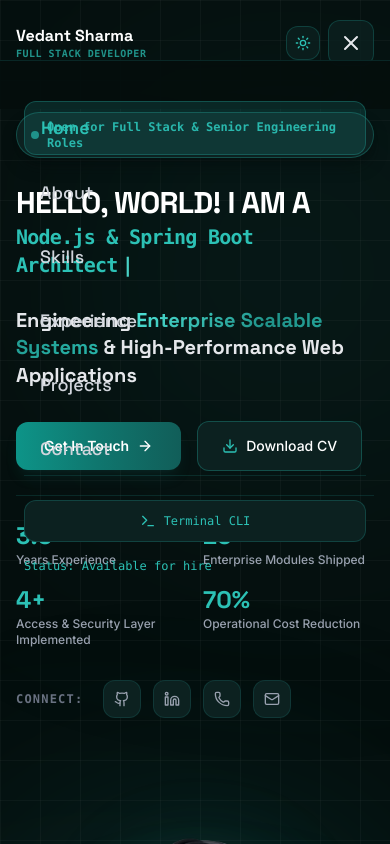
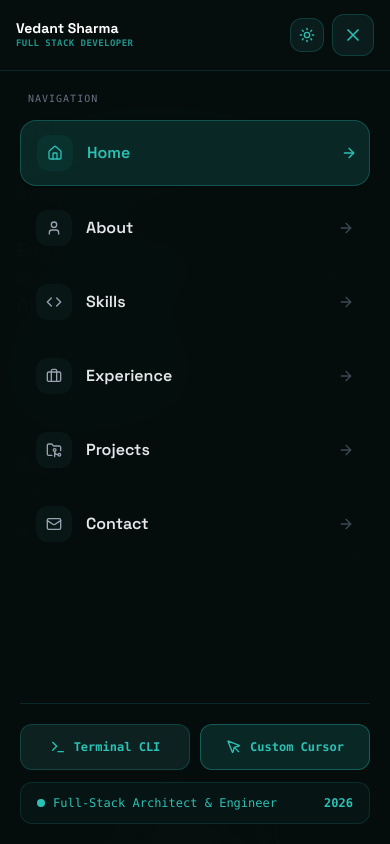
Before and after one commit to vedantsharma1560/portfolio, a React (Vite) app: page / in a window 390 px wide. Both pictures are taken after a click on the button 351 px from the left and 43 px from the top of the page. Shown: the top 844 px of the page. Built offline with nearby package versions, Linux system fonts and the light colour scheme.

Commit message:
feat(nav): add icons to navbar and prevent body scroll
Added navigation icons for improved UX, implemented body scroll locking when the mobile menu is active, added a site favicon, and temporarily commented out the availability badge.

```diff
--- a/index.html
+++ b/index.html
@@ -3,6 +3,7 @@
   <head>
     <meta charset="UTF-8" />
     <meta name="viewport" content="width=device-width, initial-scale=1.0" />
+    <link rel="icon" type="image/png" href="/personal-profile.png" />
     <title>Vedant | Portfolio</title>
     <meta name="description" content="Award-winning portfolio of Alex Rivers, Creative Technologist and Full-Stack Architect specializing in high-performance web apps, interactive 3D, and AI interfaces." />
     <meta name="keywords" content="Creative Technologist, Full-Stack Engineer, React, Three.js, TypeScript, AI Applications, WebGL, Developer Portfolio" />
--- a/src/components/Hero.tsx
+++ b/src/components/Hero.tsx
@@ -47,13 +47,13 @@ export const Hero: React.FC<HeroProps> = ({ isDarkMode, onOpenResume, onNavigate
           <div className="lg:col-span-7 flex flex-col gap-6 text-left">
 
             {/* Availability Status Badge */}
-            <div className="inline-flex items-center gap-2 px-3.5 py-1.5 rounded-full bg-teal-50 dark:bg-[#0c2120] border border-teal-200 dark:border-[#20938a]/40 text-[#0d9488] dark:text-[#2cc1b5] text-xs font-mono w-fit shadow-sm dark:shadow-lg dark:shadow-[#050e0d]/50 font-semibold">
+            {/* <div className="inline-flex items-center gap-2 px-3.5 py-1.5 rounded-full bg-teal-50 dark:bg-[#0c2120] border border-teal-200 dark:border-[#20938a]/40 text-[#0d9488] dark:text-[#2cc1b5] text-xs font-mono w-fit shadow-sm dark:shadow-lg dark:shadow-[#050e0d]/50 font-semibold">
               <span className="relative flex h-2 w-2">
                 <span className="animate-ping absolute inline-flex h-full w-full rounded-full bg-[#0d9488] dark:bg-[#20938a] opacity-75"></span>
                 <span className="relative inline-flex rounded-full h-2 w-2 bg-[#0d9488] dark:bg-[#20938a]"></span>
               </span>
               <span>{PERSONAL_INFO.availability}</span>
-            </div>
+            </div> */}
 
             {/* Clean Minimal Integrated Heading */}
             <div className="space-y-3">
--- a/src/components/Navbar.tsx
+++ b/src/components/Navbar.tsx
@@ -1,5 +1,5 @@
 import React, { useState, useEffect } from 'react';
-import { Menu, X, Sun, Moon, MousePointer, Terminal } from 'lucide-react';
+import { Menu, X, Sun, Moon, MousePointer, Terminal, Home, User, Code, Briefcase, FolderGit2, Mail, ArrowRight } from 'lucide-react';
 import { PERSONAL_INFO } from '../data/portfolioData';
 
 interface NavbarProps {
@@ -12,12 +12,12 @@ interface NavbarProps {
 }
 
 const NAV_LINKS = [
-  { id: 'hero', label: 'Home' },
-  { id: 'about', label: 'About' },
-  { id: 'skills', label: 'Skills' },
-  { id: 'experience', label: 'Experience' },
-  { id: 'projects', label: 'Projects' },
-  { id: 'contact', label: 'Contact' },
+  { id: 'hero', label: 'Home', icon: Home },
+  { id: 'about', label: 'About', icon: User },
+  { id: 'skills', label: 'Skills', icon: Code },
+  { id: 'experience', label: 'Experience', icon: Briefcase },
+  { id: 'projects', label: 'Projects', icon: FolderGit2 },
+  { id: 'contact', label: 'Contact', icon: Mail },
 ];
 
 export const Navbar: React.FC<NavbarProps> = ({
@@ -33,6 +33,18 @@ export const Navbar: React.FC<NavbarProps> = ({
   const [lastScrollY, setLastScrollY] = useState(0);
   const [mobileMenuOpen, setMobileMenuOpen] = useState(false);
 
+  // Prevent background body scroll when mobile drawer is open
+  useEffect(() => {
+    if (mobileMenuOpen) {
+      document.body.style.overflow = 'hidden';
+    } else {
+      document.body.style.overflow = '';
+    }
+    return () => {
+      document.body.style.overflow = '';
+    };
+  }, [mobileMenuOpen]);
+
   useEffect(() => {
     const handleScroll = () => {
       const currentY = window.scrollY;
@@ -43,7 +55,7 @@ export const Navbar: React.FC<NavbarProps> = ({
         setIsScrolled(false);
       }
 
-      if (currentY > lastScrollY && currentY > 200) {
+      if (currentY > lastScrollY && currentY > 200 && !mobileMenuOpen) {
         setIsNavVisible(false);
       } else {
         setIsNavVisible(true);
@@ -54,45 +66,57 @@ export const Navbar: React.FC<NavbarProps> = ({
 
     window.addEventListener('scroll', handleScroll, { passive: true });
     return () => window.removeEventListener('scroll', handleScroll);
-  }, [lastScrollY]);
+  }, [lastScrollY, mobileMenuOpen]);
 
   const scrollToSection = (id: string) => {
     setMobileMenuOpen(false);
+    // Allow state & overflow cleanup to apply before scrolling
+    requestAnimationFrame(() => {
       const element = document.getElementById(id);
       if (element) {
-      element.scrollIntoView({ behavior: 'smooth', block: 'start' });
+        const headerOffset = 70;
+        const elementPosition = element.getBoundingClientRect().top;
+        const offsetPosition = elementPosition + window.scrollY - headerOffset;
+        window.scrollTo({
+          top: offsetPosition,
+          behavior: 'smooth'
+        });
       }
+    });
   };
 
+  const showHeader = isNavVisible || mobileMenuOpen;
+
   return (
+    <>
       <header
         className={`fixed top-0 left-0 right-0 z-40 transition-all duration-300 ${
-        isNavVisible ? 'translate-y-0' : '-translate-y-full'
+          showHeader ? 'translate-y-0' : '-translate-y-full'
         } ${
           isScrolled
-          ? 'py-3 border-b border-slate-200/80 dark:border-[#20938a]/20 bg-white/90 dark:bg-[#050e0d]/90 backdrop-blur-md shadow-sm dark:shadow-lg dark:shadow-[#050e0d]/50'
-          : 'py-5 bg-transparent'
+            ? 'py-3 border-b border-slate-200/80 dark:border-[#20938a]/20 bg-white/95 dark:bg-[#050e0d]/95 backdrop-blur-md shadow-sm dark:shadow-lg dark:shadow-[#050e0d]/50'
+            : 'py-4 sm:py-5 bg-transparent'
         }`}
       >
         <div className="max-w-7xl mx-auto px-4 sm:px-6 lg:px-8 flex items-center justify-between">
-        {/* Logo - Name and title only without VS avatar box */}
+          {/* Logo - Name and title */}
           <a
             href="#hero"
             onClick={(e) => {
               e.preventDefault();
               scrollToSection('hero');
             }}
-          className="group flex flex-col font-heading focus:outline-none"
+            className="group flex flex-col font-heading focus:outline-none cursor-pointer"
           >
-          <span className="text-slate-900 dark:text-white group-hover:text-[#0d9488] dark:group-hover:text-[#2cc1b5] transition-colors font-bold text-base leading-tight">
+            <span className="text-slate-900 dark:text-white group-hover:text-[#0d9488] dark:group-hover:text-[#2cc1b5] transition-colors font-bold text-sm sm:text-base leading-tight">
               {PERSONAL_INFO.name}
             </span>
-          <span className="text-[10px] text-[#0d9488] dark:text-[#20938a] font-mono tracking-wider uppercase font-semibold">
+            <span className="text-[9px] sm:text-[10px] text-[#0d9488] dark:text-[#20938a] font-mono tracking-wider uppercase font-semibold">
               Full Stack Developer
             </span>
           </a>
 
-        {/* Minimal Header Nav Links */}
+          {/* Desktop Navigation Links */}
           <nav className="hidden lg:flex items-center gap-6">
             {NAV_LINKS.map((link) => {
               const isActive = activeSection === link.id;
@@ -100,7 +124,7 @@ export const Navbar: React.FC<NavbarProps> = ({
                 <button
                   key={link.id}
                   onClick={() => scrollToSection(link.id)}
-                className={`relative py-1 text-sm font-medium transition-all duration-200 ${
+                  className={`relative py-1 text-sm font-medium transition-all duration-200 cursor-pointer ${
                     isActive
                       ? 'text-[#0d9488] dark:text-[#2cc1b5] font-semibold'
                       : 'text-slate-600 dark:text-gray-300 hover:text-[#0d9488] dark:hover:text-[#2cc1b5]'
@@ -115,99 +139,171 @@ export const Navbar: React.FC<NavbarProps> = ({
             })}
           </nav>
 
-        {/* Action Controls & Toggles */}
+          {/* Desktop Action Controls & Toggles */}
           <div className="hidden sm:flex items-center gap-2">
-          {/* Terminal button */}
             <button
               onClick={() => onOpenTerminal()}
               title="Open Developer Terminal (CLI)"
-            className="p-2 rounded-xl text-slate-700 dark:text-gray-300 hover:text-[#0d9488] dark:hover:text-[#2cc1b5] transition-all text-xs flex items-center gap-1.5 font-mono bg-slate-100 dark:bg-[#0c2120]/80 border border-slate-200 dark:border-[#20938a]/30 hover:border-[#0d9488]/40 dark:hover:border-[#20938a]/60"
+              className="p-2 rounded-xl text-slate-700 dark:text-gray-300 hover:text-[#0d9488] dark:hover:text-[#2cc1b5] transition-all text-xs flex items-center gap-1.5 font-mono bg-slate-100 dark:bg-[#0c2120]/80 border border-slate-200 dark:border-[#20938a]/30 hover:border-[#0d9488]/40 dark:hover:border-[#20938a]/60 cursor-pointer"
             >
               <Terminal className="w-4 h-4 text-[#0d9488] dark:text-[#2cc1b5]" />
               <span className="hidden xl:inline text-[11px]">CLI</span>
             </button>
 
-          {/* Cursor toggle */}
             <button
               onClick={() => onToggleCursor()}
               title={isCursorEnabled ? 'Disable Custom Cursor' : 'Enable Custom Cursor'}
-            className={`p-2 rounded-xl transition-all hidden md:block border border-slate-200 dark:border-[#20938a]/30 ${
+              className={`p-2 rounded-xl transition-all hidden md:block border border-slate-200 dark:border-[#20938a]/30 cursor-pointer ${
                 isCursorEnabled ? 'text-[#0d9488] dark:text-[#2cc1b5] bg-teal-50 dark:bg-[#20938a]/20 border-teal-300 dark:border-[#20938a]/50' : 'text-slate-500 dark:text-gray-400 hover:text-slate-900 dark:hover:text-white bg-slate-100 dark:bg-[#0c2120]/80'
               }`}
             >
               <MousePointer className="w-4 h-4" />
             </button>
 
-          {/* Theme toggle */}
             <button
               onClick={() => onToggleTheme()}
               title={isDarkMode ? 'Switch to Light Theme' : 'Switch to Dark Theme'}
-            className="p-2 rounded-xl text-slate-700 dark:text-gray-300 hover:text-[#0d9488] dark:hover:text-[#2cc1b5] transition-all bg-slate-100 dark:bg-[#0c2120]/80 border border-slate-200 dark:border-[#20938a]/30"
+              className="p-2 rounded-xl text-slate-700 dark:text-gray-300 hover:text-[#0d9488] dark:hover:text-[#2cc1b5] transition-all bg-slate-100 dark:bg-[#0c2120]/80 border border-slate-200 dark:border-[#20938a]/30 cursor-pointer"
             >
               {isDarkMode ? <Sun className="w-4 h-4 text-[#2cc1b5]" /> : <Moon className="w-4 h-4 text-[#0d9488]" />}
             </button>
           </div>
 
-        {/* Mobile Hamburger Button */}
+          {/* Mobile Navigation Header Controls */}
           <div className="flex items-center gap-2 lg:hidden">
             <button
               onClick={() => onToggleTheme()}
-            className="p-2 rounded-xl text-slate-700 dark:text-gray-300 bg-slate-100 dark:bg-[#0c2120]/80 border border-slate-200 dark:border-[#20938a]/30"
+              className="p-2 rounded-xl text-slate-700 dark:text-gray-300 bg-slate-100 dark:bg-[#0c2120]/80 border border-slate-200 dark:border-[#20938a]/30 cursor-pointer"
+              aria-label="Toggle Theme"
             >
               {isDarkMode ? <Sun className="w-4 h-4 text-[#2cc1b5]" /> : <Moon className="w-4 h-4 text-[#0d9488]" />}
             </button>
 
             <button
               onClick={() => setMobileMenuOpen(!mobileMenuOpen)}
-            className="p-2.5 rounded-xl text-slate-700 dark:text-gray-200 hover:text-[#0d9488] dark:hover:text-[#2cc1b5] transition-colors bg-slate-100 dark:bg-[#0c2120]/80 border border-slate-200 dark:border-[#20938a]/30"
+              className="p-2.5 rounded-xl text-slate-700 dark:text-gray-200 hover:text-[#0d9488] dark:hover:text-[#2cc1b5] transition-colors bg-slate-100 dark:bg-[#0c2120]/80 border border-slate-200 dark:border-[#20938a]/30 cursor-pointer"
               aria-label="Toggle Navigation Menu"
             >
-            {mobileMenuOpen ? <X className="w-6 h-6" /> : <Menu className="w-6 h-6" />}
+              {mobileMenuOpen ? <X className="w-5 h-5 sm:w-6 sm:h-6 text-[#0d9488] dark:text-[#2cc1b5]" /> : <Menu className="w-5 h-5 sm:w-6 sm:h-6" />}
+            </button>
+          </div>
+        </div>
+      </header>
+
+      {/* Fullscreen Mobile Navigation Drawer - Positioned outside <header> to avoid CSS stacking context clipping */}
+      {mobileMenuOpen && (
+        <div className="fixed inset-0 z-50 lg:hidden flex flex-col bg-white/98 dark:bg-[#050e0d]/98 backdrop-blur-2xl animate-fade-in overflow-hidden">
+          {/* Mobile Drawer Top Header Bar */}
+          <div className="flex items-center justify-between px-4 sm:px-6 py-3.5 border-b border-slate-200/80 dark:border-[#20938a]/20 bg-white dark:bg-[#050e0d]">
+            <a
+              href="#hero"
+              onClick={(e) => {
+                e.preventDefault();
+                scrollToSection('hero');
+              }}
+              className="flex flex-col font-heading"
+            >
+              <span className="text-slate-900 dark:text-white font-bold text-sm sm:text-base leading-tight">
+                {PERSONAL_INFO.name}
+              </span>
+              <span className="text-[9px] text-[#0d9488] dark:text-[#20938a] font-mono tracking-wider uppercase font-semibold">
+                Full Stack Developer
+              </span>
+            </a>
+
+            <div className="flex items-center gap-2">
+              <button
+                onClick={() => onToggleTheme()}
+                className="p-2 rounded-xl text-slate-700 dark:text-gray-300 bg-slate-100 dark:bg-[#0c2120]/80 border border-slate-200 dark:border-[#20938a]/30 cursor-pointer"
+                aria-label="Toggle Theme"
+              >
+                {isDarkMode ? <Sun className="w-4 h-4 text-[#2cc1b5]" /> : <Moon className="w-4 h-4 text-[#0d9488]" />}
+              </button>
+
+              <button
+                onClick={() => setMobileMenuOpen(false)}
+                className="p-2.5 rounded-xl text-slate-700 dark:text-gray-200 hover:text-[#0d9488] dark:hover:text-[#2cc1b5] transition-colors bg-slate-100 dark:bg-[#0c2120]/80 border border-slate-200 dark:border-[#20938a]/30 cursor-pointer"
+                aria-label="Close Menu"
+              >
+                <X className="w-5 h-5 text-[#0d9488] dark:text-[#2cc1b5]" />
               </button>
             </div>
           </div>
 
-      {/* Mobile Menu Fullscreen Overlay */}
-      {mobileMenuOpen && (
-        <div className="fixed inset-0 top-[60px] bg-white/95 dark:bg-[#050e0d]/95 backdrop-blur-2xl z-50 flex flex-col justify-between p-6 lg:hidden animate-fade-in border-t border-slate-200 dark:border-[#20938a]/20">
-          <div className="flex flex-col gap-3 mt-4">
+          {/* Scrollable Navigation Body */}
+          <div className="flex-1 overflow-y-auto p-5 sm:p-6 flex flex-col justify-between gap-6">
+            <div className="flex flex-col gap-2.5">
+              <span className="text-[10px] font-mono text-slate-400 dark:text-gray-500 uppercase tracking-widest px-2 mb-1">
+                Navigation
+              </span>
               {NAV_LINKS.map((link) => {
                 const isActive = activeSection === link.id;
+                const IconComponent = link.icon;
                 return (
                   <button
                     key={link.id}
                     onClick={() => scrollToSection(link.id)}
-                  className={`text-left text-lg font-heading font-medium px-4 py-3 rounded-xl transition-all ${
+                    className={`text-left text-base font-heading font-semibold px-4 py-3.5 rounded-2xl transition-all flex items-center justify-between group cursor-pointer ${
                       isActive
-                      ? 'bg-teal-50 dark:bg-[#20938a]/20 text-[#0d9488] dark:text-[#2cc1b5] font-semibold border border-teal-200 dark:border-[#20938a]/40'
-                      : 'text-slate-700 dark:text-gray-300 hover:text-[#0d9488] dark:hover:text-[#2cc1b5] hover:bg-slate-100 dark:hover:bg-[#0c2120]'
+                        ? 'bg-teal-50 dark:bg-[#20938a]/20 text-[#0d9488] dark:text-[#2cc1b5] border border-teal-200 dark:border-[#20938a]/40 shadow-sm'
+                        : 'text-slate-700 dark:text-gray-200 hover:text-[#0d9488] dark:hover:text-[#2cc1b5] hover:bg-slate-100 dark:hover:bg-[#0c2120]'
                     }`}
                   >
-                  {link.label}
+                    <div className="flex items-center gap-3.5">
+                      <div className={`p-2.5 rounded-xl transition-colors ${isActive ? 'bg-[#0d9488]/10 text-[#0d9488] dark:text-[#2cc1b5]' : 'bg-slate-100 dark:bg-[#081716] text-slate-500 dark:text-gray-400 group-hover:text-[#0d9488] dark:group-hover:text-[#2cc1b5]'}`}>
+                        <IconComponent className="w-4 h-4 sm:w-5 sm:h-5" />
+                      </div>
+                      <span className="text-base sm:text-lg">{link.label}</span>
+                    </div>
+                    <ArrowRight className={`w-4 h-4 transition-transform ${isActive ? 'translate-x-1 text-[#0d9488] dark:text-[#2cc1b5]' : 'opacity-40 group-hover:opacity-100 group-hover:translate-x-1 text-slate-400'}`} />
                   </button>
                 );
               })}
             </div>
 
-          <div className="flex flex-col gap-4 pt-6 border-t border-slate-200 dark:border-[#20938a]/20">
+            {/* Bottom Actions inside Mobile Drawer */}
+            <div className="flex flex-col gap-3 pt-5 border-t border-slate-200/80 dark:border-[#20938a]/20">
+              <div className="grid grid-cols-2 gap-2.5">
                 <button
                   onClick={() => {
                     setMobileMenuOpen(false);
                     onOpenTerminal();
                   }}
-              className="p-3 rounded-xl bg-slate-100 dark:bg-[#0c2120] text-xs font-mono text-[#0d9488] dark:text-[#2cc1b5] border border-slate-200 dark:border-[#20938a]/30 flex items-center justify-center gap-2"
+                  className="p-3.5 rounded-xl bg-slate-100 dark:bg-[#0c2120] text-xs font-mono font-semibold text-[#0d9488] dark:text-[#2cc1b5] border border-slate-200 dark:border-[#20938a]/30 flex items-center justify-center gap-2 hover:bg-slate-200 dark:hover:bg-[#112d2b] cursor-pointer"
                 >
                   <Terminal className="w-4 h-4" />
                   Terminal CLI
                 </button>
 
-            <div className="flex items-center justify-between text-xs font-mono text-[#0d9488] dark:text-[#2cc1b5]">
-              <span>Status: Available for hire</span>
-              <span className="w-2 h-2 rounded-full bg-[#0d9488] dark:bg-[#20938a] animate-ping" />
+                <button
+                  onClick={() => {
+                    onToggleCursor();
+                  }}
+                  className={`p-3.5 rounded-xl text-xs font-mono font-semibold border flex items-center justify-center gap-2 cursor-pointer ${
+                    isCursorEnabled
+                      ? 'text-[#0d9488] dark:text-[#2cc1b5] bg-teal-50 dark:bg-[#20938a]/20 border-teal-300 dark:border-[#20938a]/50'
+                      : 'text-slate-600 dark:text-gray-300 bg-slate-100 dark:bg-[#0c2120] border-slate-200 dark:border-[#20938a]/30'
+                  }`}
+                >
+                  <MousePointer className="w-4 h-4" />
+                  Custom Cursor
+                </button>
+              </div>
+
+              <div className="flex items-center justify-between px-4 py-3 rounded-xl bg-teal-50/60 dark:bg-[#081716]/80 border border-teal-100 dark:border-[#20938a]/20 text-xs font-mono text-[#0d9488] dark:text-[#2cc1b5]">
+                <span className="flex items-center gap-2 font-medium">
+                  <span className="relative flex h-2 w-2">
+                    <span className="animate-ping absolute inline-flex h-full w-full rounded-full bg-[#0d9488] dark:bg-[#2cc1b5] opacity-75"></span>
+                    <span className="relative inline-flex rounded-full h-2 w-2 bg-[#0d9488] dark:bg-[#2cc1b5]"></span>
+                  </span>
+                  Full-Stack Architect & Engineer
+                </span>
+                <span className="font-bold font-mono">2026</span>
+              </div>
             </div>
           </div>
         </div>
       )}
-    </header>
+    </>
   );
 };
```
Also changed, not shown: public/personal-profile.png (added). Lines whose indentation alone changed are shown as unchanged.
